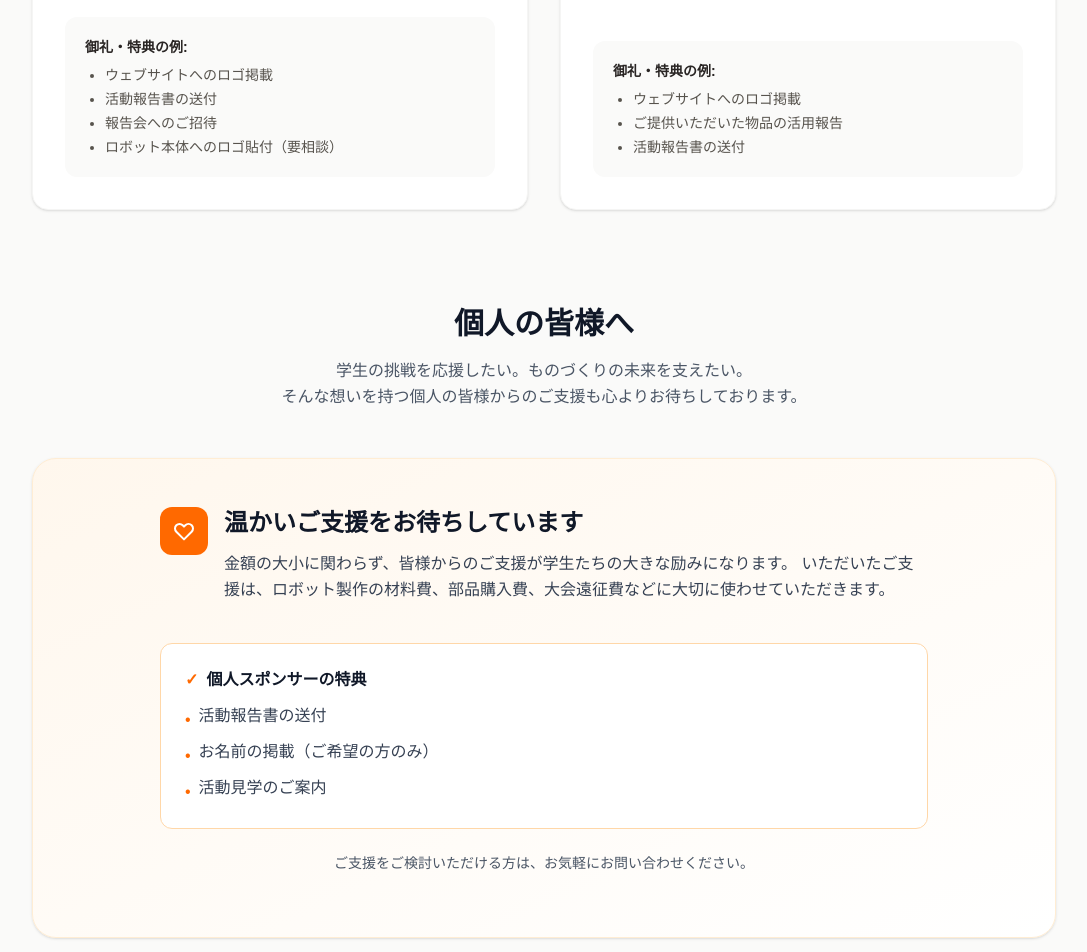
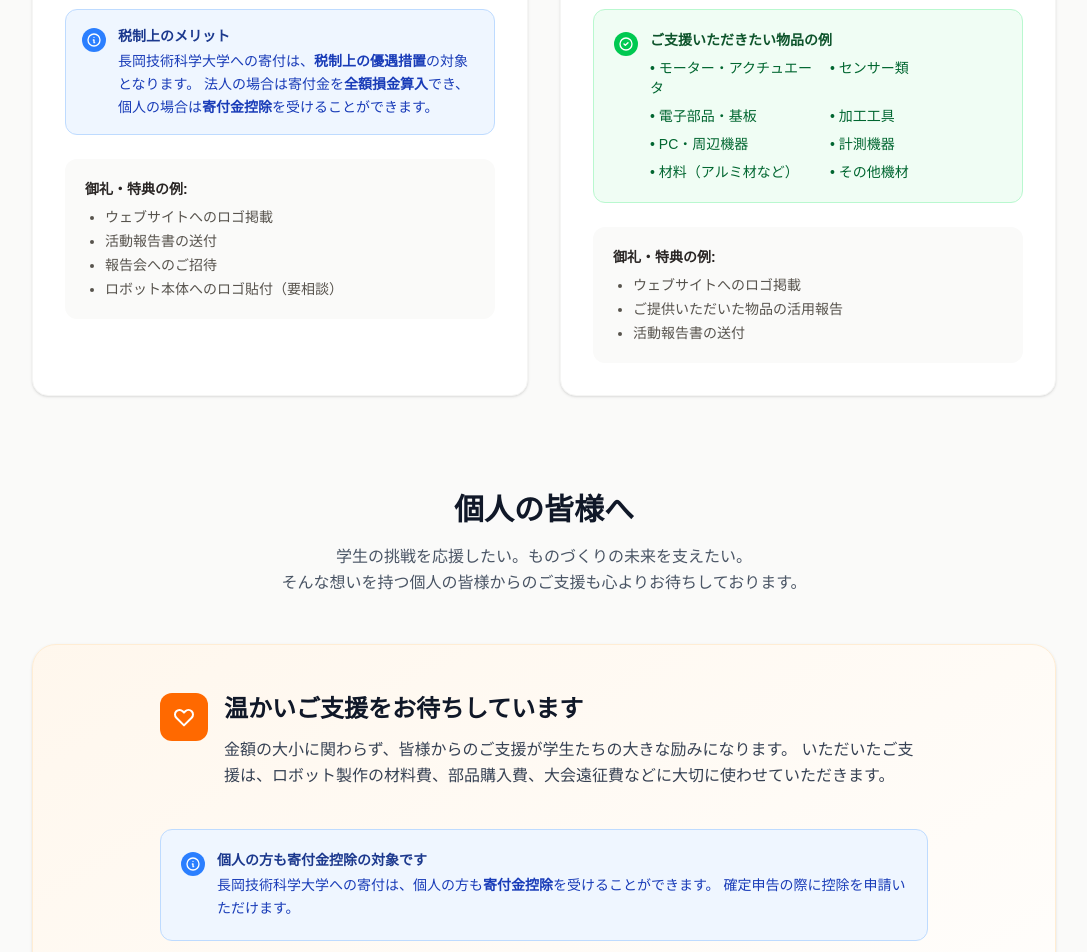
Before and after one commit to RoboPro2026/Website, a Next.js app in the folder frontend/: page /sponsorship in a window 1280 px wide. Shown: the part 1720-2672 px from the top of the page, without its empty margins (96-1183 px from the left). Built offline with nearby package versions, Linux system fonts and the light colour scheme; no server answers.

Commit message:
update:サポーターページのアップデート

```diff
--- a/frontend/src/app/sponsorship/page.tsx
+++ b/frontend/src/app/sponsorship/page.tsx
@@ -69,10 +69,29 @@ export default function SupportersPage() {
                    <svg width="24" height="24" viewBox="0 0 24 24" fill="none" stroke="currentColor" strokeWidth="2" strokeLinecap="round" strokeLinejoin="round"><path d="M12 2v20M17 5H9.5a3.5 3.5 0 0 0 0 7h5a3.5 3.5 0 0 1 0 7H6"/></svg>
                 </div>
                 <h3 className="text-2xl font-bold mb-4 text-gray-900">資金によるご支援</h3>
-                <p className="mb-6 text-gray-600 leading-relaxed flex-grow">
+                <p className="mb-4 text-gray-600 leading-relaxed">
                   ロボットの部品購入費、加工費、遠征費など、活動の基盤となる資金をご支援いただく形です。
                   金額の多寡に関わらず、温かいご支援をお願い申し上げます。
                 </p>
+
+                {/* 税制優遇情報 */}
+                <div className="bg-blue-50 border border-blue-200 rounded-xl p-4 mb-6">
+                  <div className="flex items-start gap-3">
+                    <div className="w-6 h-6 bg-blue-500 rounded-full flex items-center justify-center flex-shrink-0 mt-0.5">
+                      <svg className="w-4 h-4 text-white" fill="none" viewBox="0 0 24 24" stroke="currentColor" strokeWidth="2">
+                        <path strokeLinecap="round" strokeLinejoin="round" d="M13 16h-1v-4h-1m1-4h.01M21 12a9 9 0 11-18 0 9 9 0 0118 0z" />
+                      </svg>
+                    </div>
+                    <div className="flex-grow">
+                      <h4 className="font-bold text-blue-900 mb-1 text-sm">税制上のメリット</h4>
+                      <p className="text-sm text-blue-800 leading-relaxed">
+                        長岡技術科学大学への寄付は、<span className="font-bold">税制上の優遇措置</span>の対象となります。
+                        法人の場合は寄付金を<span className="font-bold">全額損金算入</span>でき、個人の場合は<span className="font-bold">寄付金控除</span>を受けることができます。
+                      </p>
+                    </div>
+                  </div>
+                </div>
+
                 <div className="bg-stone-50 p-5 rounded-xl">
                   <h4 className="font-bold mb-2 text-stone-800 text-sm">御礼・特典の例:</h4>
                   <ul className="list-disc pl-5 space-y-1 text-sm text-stone-600">
@@ -90,9 +109,34 @@ export default function SupportersPage() {
                    <svg width="24" height="24" viewBox="0 0 24 24" fill="none" stroke="currentColor" strokeWidth="2" strokeLinecap="round" strokeLinejoin="round"><path d="M21 16V8a2 2 0 0 0-1-1.73l-7-4a2 2 0 0 0-2 0l-7 4A2 2 0 0 0 3 8v8a2 2 0 0 0 1 1.73l7 4a2 2 0 0 0 2 0l7-4A2 2 0 0 0 21 16z"></path><polyline points="3.27 6.96 12 12.01 20.73 6.96"></polyline><line x1="12" y1="22.08" x2="12" y2="12"></line></svg>
                 </div>
                 <h3 className="text-2xl font-bold mb-4 text-gray-900">物品によるご支援</h3>
-                <p className="mb-6 text-gray-600 leading-relaxed flex-grow">
+                <p className="mb-4 text-gray-600 leading-relaxed">
                   モーター、センサー、電子部品、加工工具、PC周辺機器など、ロボット開発に必要な物品・機材をご提供いただく形です。
                 </p>
+
+                {/* 物品の具体例 */}
+                <div className="bg-green-50 border border-green-200 rounded-xl p-5 mb-6">
+                  <div className="flex items-start gap-3">
+                    <div className="w-6 h-6 bg-green-500 rounded-full flex items-center justify-center flex-shrink-0 mt-0.5">
+                      <svg className="w-4 h-4 text-white" fill="none" viewBox="0 0 24 24" stroke="currentColor" strokeWidth="2">
+                        <path strokeLinecap="round" strokeLinejoin="round" d="M9 12l2 2 4-4m6 2a9 9 0 11-18 0 9 9 0 0118 0z" />
+                      </svg>
+                    </div>
+                    <div className="flex-grow">
+                      <h4 className="font-bold text-green-900 mb-2 text-sm">ご支援いただきたい物品の例</h4>
+                      <div className="grid grid-cols-2 gap-2 text-sm text-green-800">
+                        <div>• モーター・アクチュエータ</div>
+                        <div>• センサー類</div>
+                        <div>• 電子部品・基板</div>
+                        <div>• 加工工具</div>
+                        <div>• PC・周辺機器</div>
+                        <div>• 計測機器</div>
+                        <div>• 材料（アルミ材など）</div>
+                        <div>• その他機材</div>
+                      </div>
+                    </div>
+                  </div>
+                </div>
+
                 <div className="bg-stone-50 p-5 rounded-xl">
                    <h4 className="font-bold mb-2 text-stone-800 text-sm">御礼・特典の例:</h4>
                    <ul className="list-disc pl-5 space-y-1 text-sm text-stone-600">
@@ -130,6 +174,24 @@ export default function SupportersPage() {
                       金額の大小に関わらず、皆様からのご支援が学生たちの大きな励みになります。
                       いただいたご支援は、ロボット製作の材料費、部品購入費、大会遠征費などに大切に使わせていただきます。
                     </p>
+                  </div>
+                </div>
+
+                {/* 税制優遇情報 */}
+                <div className="bg-blue-50 border border-blue-200 rounded-xl p-5 mb-6">
+                  <div className="flex items-start gap-3">
+                    <div className="w-6 h-6 bg-blue-500 rounded-full flex items-center justify-center flex-shrink-0 mt-0.5">
+                      <svg className="w-4 h-4 text-white" fill="none" viewBox="0 0 24 24" stroke="currentColor" strokeWidth="2">
+                        <path strokeLinecap="round" strokeLinejoin="round" d="M13 16h-1v-4h-1m1-4h.01M21 12a9 9 0 11-18 0 9 9 0 0118 0z" />
+                      </svg>
+                    </div>
+                    <div className="flex-grow">
+                      <h4 className="font-bold text-blue-900 mb-1 text-sm">個人の方も寄付金控除の対象です</h4>
+                      <p className="text-sm text-blue-800 leading-relaxed">
+                        長岡技術科学大学への寄付は、個人の方も<span className="font-bold">寄付金控除</span>を受けることができます。
+                        確定申告の際に控除を申請いただけます。
+                      </p>
+                    </div>
                   </div>
                 </div>
 
```
